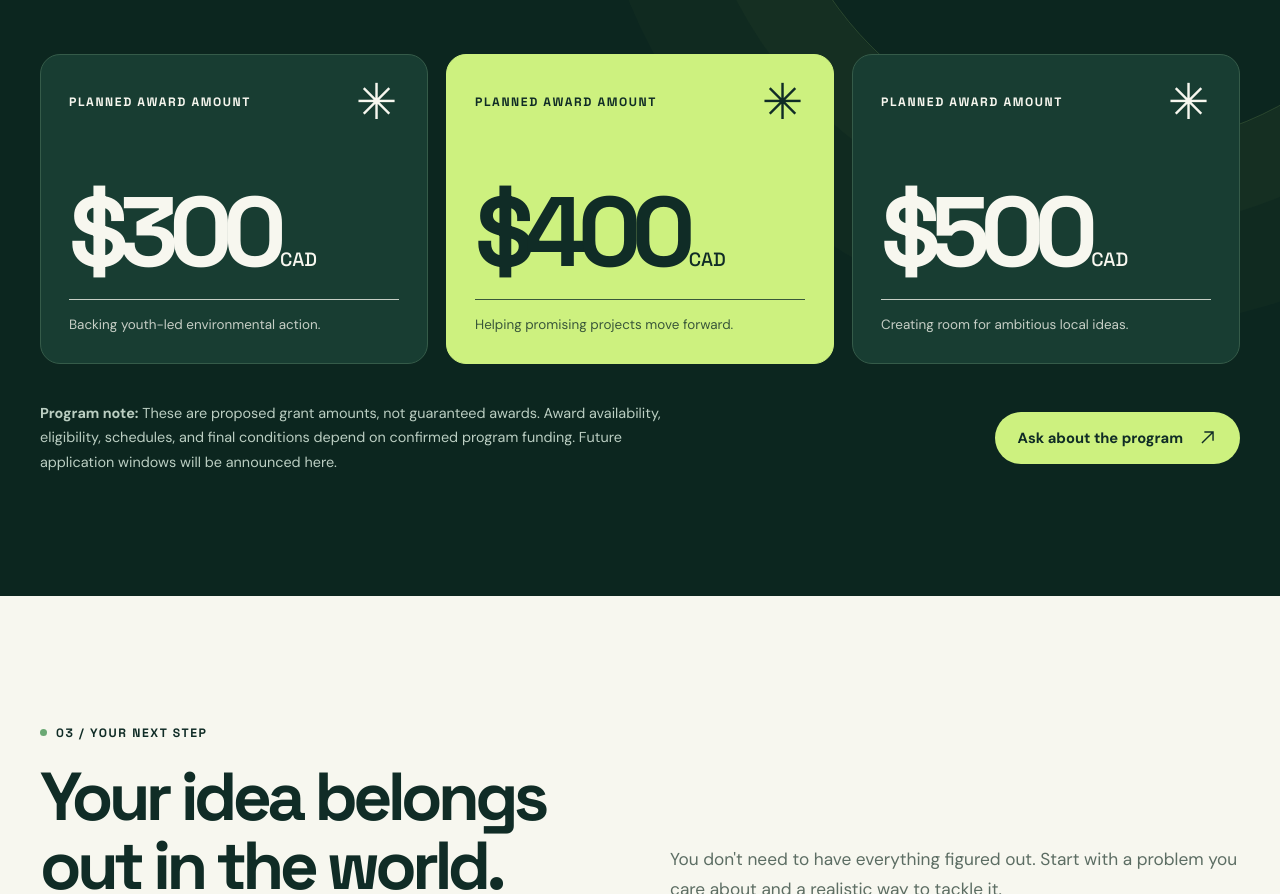
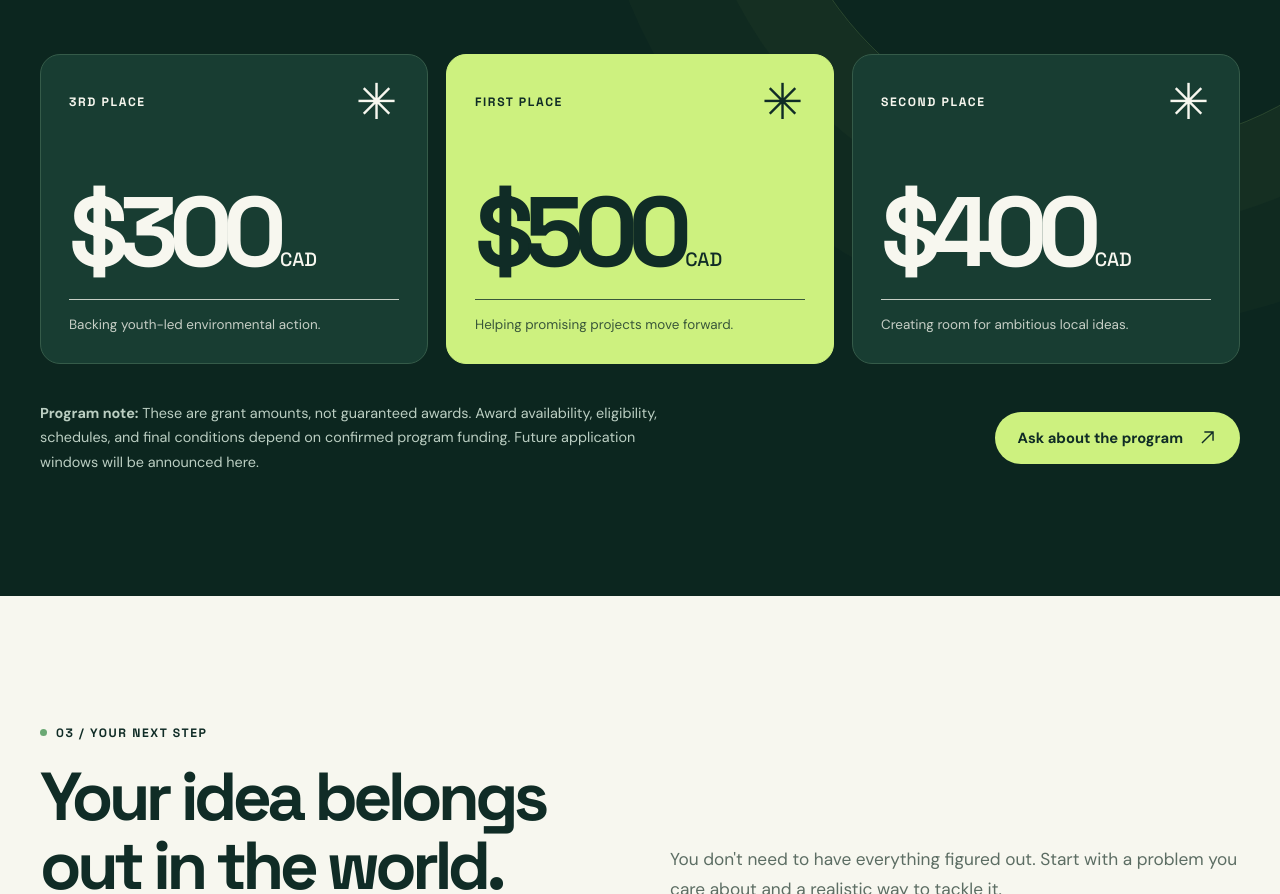
Before and after one commit to JujharSeehra/Youth-Climate-Ventures, a plain HTML site: page index.html in a window 1280 px wide. Shown: the part 2192-3086 px from the top of the page. Drawn offline with Linux system fonts and the light colour scheme.

Commit message:
Update index.html

```diff
--- a/index.html
+++ b/index.html
@@ -466,12 +466,12 @@
           <p class="section-copy">Our planned micro-grants are designed to help youth-led climate ideas take their first steps—from community projects to creative environmental solutions.</p>
         </div>
         <div class="grant-grid">
-          <article class="grant-card reveal"><div class="grant-index"><span>Planned award amount</span><span class="asterisk" aria-hidden="true">✳</span></div><div class="amount">$300<small>CAD</small></div><div class="grant-foot">Backing youth-led environmental action.</div></article>
-          <article class="grant-card featured reveal"><div class="grant-index"><span>Planned award amount</span><span class="asterisk" aria-hidden="true">✳</span></div><div class="amount">$400<small>CAD</small></div><div class="grant-foot">Helping promising projects move forward.</div></article>
-          <article class="grant-card reveal"><div class="grant-index"><span>Planned award amount</span><span class="asterisk" aria-hidden="true">✳</span></div><div class="amount">$500<small>CAD</small></div><div class="grant-foot">Creating room for ambitious local ideas.</div></article>
+          <article class="grant-card reveal"><div class="grant-index"><span>3rd Place</span><span class="asterisk" aria-hidden="true">✳</span></div><div class="amount">$300<small>CAD</small></div><div class="grant-foot">Backing youth-led environmental action.</div></article>
+          <article class="grant-card featured reveal"><div class="grant-index"><span>First Place</span><span class="asterisk" aria-hidden="true">✳</span></div><div class="amount">$500<small>CAD</small></div><div class="grant-foot">Helping promising projects move forward.</div></article>
+          <article class="grant-card reveal"><div class="grant-index"><span>Second Place</span><span class="asterisk" aria-hidden="true">✳</span></div><div class="amount">$400<small>CAD</small></div><div class="grant-foot">Creating room for ambitious local ideas.</div></article>
         </div>
         <div class="grant-bottom reveal">
-          <p class="grant-disclaimer"><strong>Program note:</strong> These are proposed grant amounts, not guaranteed awards. Award availability, eligibility, schedules, and final conditions depend on confirmed program funding. Future application windows will be announced here.</p>
+          <p class="grant-disclaimer"><strong>Program note:</strong> These are grant amounts, not guaranteed awards. Award availability, eligibility, schedules, and final conditions depend on confirmed program funding. Future application windows will be announced here.</p>
           <a class="button button-light" href="mailto:youthclimateventures@gmail.com?subject=YCV%20Grant%20Program%20Inquiry">Ask about the program <svg viewBox="0 0 24 24" fill="none" stroke="currentColor" stroke-width="1.8" aria-hidden="true"><path d="M5 19 19 5M8 5h11v11" /></svg></a>
         </div>
       </div>
```
